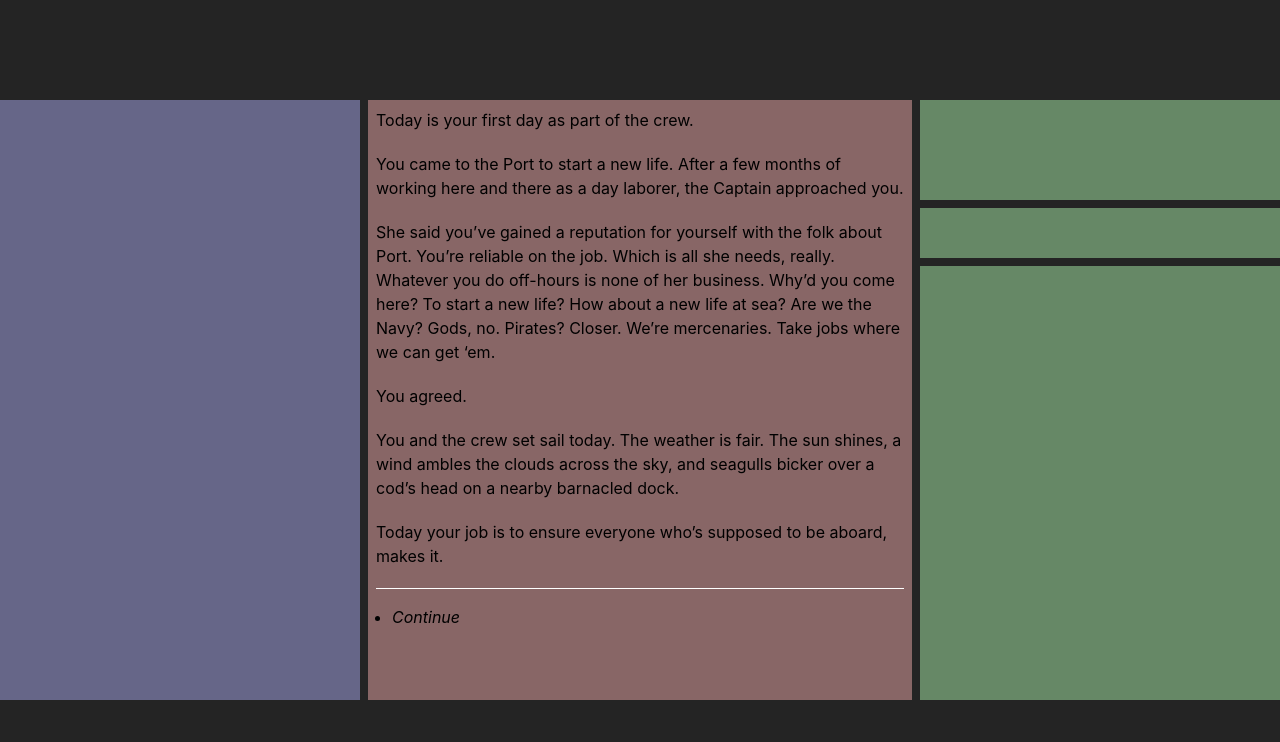
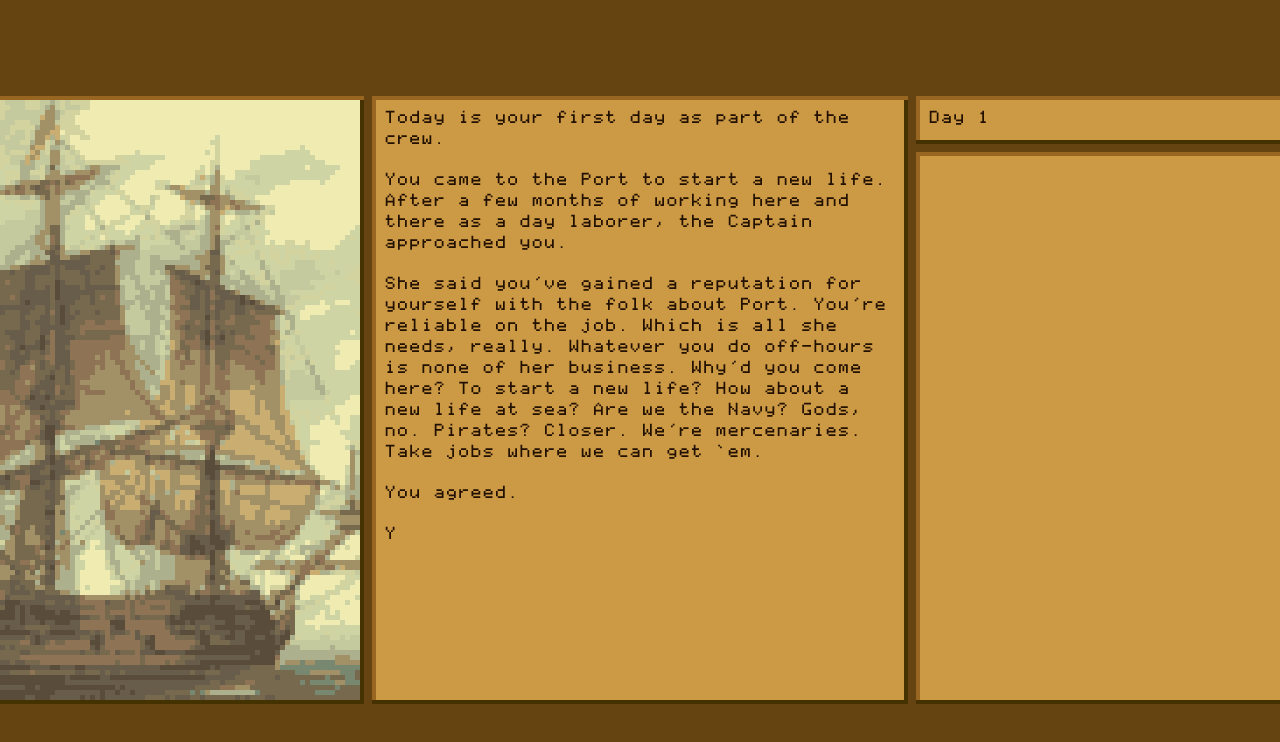
Before and after one commit to dfreeman/new-leaf, a React (Vite) app: page / in a window 1280 px wide. Shown: the top 742 px of the page. Built offline with nearby package versions, Linux system fonts and the light colour scheme.

Commit message:
Typing and styles and stuff

```diff
--- a/src/content/scene-1.ts
+++ b/src/content/scene-1.ts
@@ -1,4 +1,5 @@
 import { Scene, desc, flag, interaction } from '../engine/model';
+import shipArt from '../assets/ship.png';
 
 export const seenDocsIntro = flag`
   Today is my first day working as a crewmate on this ship.
@@ -36,9 +37,11 @@ export const seamanTattoo = flag`
   Based on their scars they seem to have gone through some rough times.
 `;
 
-export const atTheDocks = new Scene(
-  seenDocsIntro,
-  desc`
+export const atTheDocks = new Scene({
+  introFlag: seenDocsIntro,
+  date: 'Day 1',
+  art: shipArt,
+  description: desc`
     Today is your first day as part of the crew.
 
     You came to the Port to start a new life. After a few months of
@@ -59,8 +62,9 @@ export const atTheDocks = new Scene(
     Today your job is to ensure everyone who’s supposed to be aboard, makes it.
 
   `,
-  [
+  areas: [
     {
+      name: 'dock',
       herePrompt: desc`You are standing on the dock.`,
       travelPrompt: desc`
         You can still see several people holding conversations on ${'the dock'}.
@@ -109,7 +113,7 @@ export const atTheDocks = new Scene(
               Apparently they’re looking for one or two big items and the rest of the cut’s
               for us. Not a bad deal, is it?”
 
-              She pauses. “Ah, but mind me manners. This here is the ${'First Mate'}. If I’m not
+              She pauses. “Ah, but mind me manners. This here is the First Mate. If I’m not
               around, you listen to what he says. But careful, he’s not nearly as understanding
               as I am.” She smiles.
 
@@ -246,8 +250,10 @@ export const atTheDocks = new Scene(
       ],
     },
     {
+      name: 'deck',
       herePrompt: desc`
-        You make your way onto ${'the deck'}. From here you see several crewmates busily getting the ship ready to sail.
+        You make your way onto the deck. From here you see several crewmates busily
+        getting the ship ready to sail.
       `,
       travelPrompt: desc`
         On ${'deck'}, you see other crew mates getting the ship sea-ready.
@@ -255,4 +261,4 @@ export const atTheDocks = new Scene(
       interactions: [],
     },
   ],
-);
+});
--- a/src/main.css
+++ b/src/main.css
@@ -1,12 +1,18 @@
+@font-face {
+  font-family: 'Apple II Pro';
+  src: url('/fonts/Apple II Pro.otf');
+}
+
 :root {
-  font-family: Inter, system-ui, Avenir, Helvetica, Arial, sans-serif;
+  font-family: 'Apple II Pro';
+  font-size: 14px;
   line-height: 1.5;
   font-weight: 400;
-
-  background-color: #242424;
+  color: #210;
 
   font-synthesis: none;
   text-rendering: optimizeLegibility;
+  font-variant-ligatures: none;
   -webkit-font-smoothing: antialiased;
   -moz-osx-font-smoothing: grayscale;
 }
@@ -17,52 +23,5 @@ body {
 
 #root {
   display: flex;
-  min-width: 320px;
   min-height: 100vh;
 }
-
-/* a {
-  font-weight: 500;
-  color: #646cff;
-  text-decoration: inherit;
-}
-a:hover {
-  color: #535bf2;
-}
-
-h1 {
-  font-size: 3.2em;
-  line-height: 1.1;
-}
-
-button {
-  border-radius: 8px;
-  border: 1px solid transparent;
-  padding: 0.6em 1.2em;
-  font-size: 1em;
-  font-weight: 500;
-  font-family: inherit;
-  background-color: #1a1a1a;
-  cursor: pointer;
-  transition: border-color 0.25s;
-}
-button:hover {
-  border-color: #646cff;
-}
-button:focus,
-button:focus-visible {
-  outline: 4px auto -webkit-focus-ring-color;
-}
-
-@media (prefers-color-scheme: light) {
-  :root {
-    color: #213547;
-    background-color: #ffffff;
-  }
-  a:hover {
-    color: #747bff;
-  }
-  button {
-    background-color: #f9f9f9;
-  }
-} */
--- a/src/ui/App.module.css
+++ b/src/ui/App.module.css
@@ -1,3 +1,14 @@
+:root {
+  --backdrop: #641;
+  --panel: #c94;
+  --border-light: #962;
+  --border-dark: #430;
+  --border-size: 4px;
+  --link-highlight: #d7ad6c;
+
+  background-color: var(--backdrop);
+}
+
 .root {
   margin: auto;
 
@@ -5,37 +16,44 @@
   height: 600px;
 
   display: grid;
-  gap: 8px;
-  grid-template: 100px 50px 1fr / 360px 1fr 360px;
+  gap: 16px;
+  grid-template: 40px 1fr / 360px 1fr 360px;
   grid-template-areas:
     "art text status"
-    "art text menu"
-    "art text menu-content";
+    "art text journal";
+}
+
+.panel {
+  user-select: none;
+  padding: 8px;
+  background-color: var(--panel);
+  box-shadow:
+    var(--border-size) var(--border-size) 0 0 var(--border-dark),
+    var(--border-size) 0 0 0 var(--border-dark),
+    calc(0px - var(--border-size)) calc(0px - var(--border-size)) 0 0 var(--border-light),
+    calc(0px - var(--border-size)) 0 0 0 var(--border-light),
+    var(--border-size) calc(0px - var(--border-size)) 0 0 var(--border-light),
+    calc(0px - var(--border-size)) var(--border-size) 0 0 var(--border-dark);
 }
 
 .art {
   grid-area: art;
-  background-color: #668;
+  image-rendering: pixelated;
+  padding: 0;
 }
 
 .text {
-  padding: 8px;
   grid-area: text;
-  background-color: #866;
-  overflow: auto;
+  display: flex;
+  overflow: hidden;
 }
 
 .status {
   grid-area: status;
-  background-color: #686;
 }
 
-.menu {
-  grid-area: menu;
-  background-color: #686;
+.journal {
+  grid-area: journal;
+  display: flex;
+  overflow: hidden;
 }
-
-.menuContent {
-  grid-area: menu-content;
-  background-color: #686;
-}
--- a/src/ui/App.tsx
+++ b/src/ui/App.tsx
@@ -2,6 +2,7 @@ import { useCallback, useMemo, useState } from 'react';
 import { atTheDocks } from '../content/scene-1';
 import {
   Area,
+  Description,
   GameState,
   Interaction,
   JournalFlag,
@@ -9,7 +10,7 @@ import {
   desc,
 } from '../engine/model';
 import styles from './App.module.css';
-import { Describe, PlayerOptions } from './utils';
+import { Typewriter } from './Typewriter';
 
 export type Actions = {
   startInteraction: (area: Area, interaction: Interaction) => void;
@@ -17,25 +18,30 @@ export type Actions = {
   addJournalFlags: (flags: Array<JournalFlag>) => void;
 };
 
+function linkify(description: Description): Description {
+  return {
+    text: ['\n\n-> ', ...description.text.slice(1), ''],
+    refs: [description.text[0], ...description.refs],
+  };
+}
+
 function SceneIntro(props: {
   phase: Extract<GamePhase, { name: 'scene-intro' }>;
   actions: Actions;
 }) {
   return (
-    <>
-      <Describe content={props.phase.scene.description} />
-      <PlayerOptions
-        actions={[
+    <Typewriter
+      content={[
+        { description: props.phase.scene.description },
         {
-            description: desc`Continue`,
-            onClick: () => {
-              props.actions.addJournalFlags([props.phase.scene.flag]);
+          description: linkify(desc`Continue`),
+          action() {
+            props.actions.addJournalFlags([props.phase.scene.introFlag]);
             props.actions.travelToArea(props.phase.scene.areas[0]);
           },
         },
       ]}
     />
-    </>
   );
 }
 
@@ -45,27 +51,24 @@ function InArea(props: {
   actions: Actions;
 }) {
   return (
-    <>
-      <Describe content={props.phase.area.herePrompt} />
-      {props.phase.area.interactions
+    <Typewriter
+      key={props.phase.area.name}
+      content={[
+        { description: props.phase.area.herePrompt },
+        ...props.phase.area.interactions
           .filter((int) => props.state.isInteractionAvailable(int))
-        .map((int, i) => (
-          <Describe
-            key={`interaction ${i}`}
-            content={int.start.prompt}
-            action={() => props.actions.startInteraction(props.phase.area, int)}
+          .map((int) => ({
+            description: int.start.prompt,
+            action: () => props.actions.startInteraction(props.phase.area, int),
+          })),
+        ...props.phase.scene.areas
+          .filter((area) => area !== props.phase.area)
+          .map((area) => ({
+            description: area.travelPrompt,
+            action: () => props.actions.travelToArea(area),
+          })),
+      ]}
     />
-        ))}
-      {props.phase.scene.areas
-        .filter((area) => area !== props.phase.area)
-        .map((area, i) => (
-          <Describe
-            key={`area ${i}`}
-            content={area.travelPrompt}
-            action={() => props.actions.travelToArea(area)}
-          />
-        ))}
-    </>
   );
 }
 
@@ -74,26 +77,32 @@ function InInteraction(props: {
   state: GameState;
   actions: Actions;
 }) {
-  const [node, setNode] = useState(props.phase.interaction.start);
+  const [key, setKey] = useState('start');
+  const node = useMemo(
+    () => props.phase.interaction[key],
+    [key, props.phase.interaction],
+  );
   const [flags, setFlags] = useState<Array<JournalFlag>>([]);
   const actions = useMemo(
     () =>
       node.continue
-        .map((key) => props.phase.interaction[key])
-        .filter((option) => !option || props.state.isOptionAvailable(option))
-        .map((option) => {
+        .map((key) => ({ key, option: props.phase.interaction[key] }))
+        .filter(
+          ({ option }) => !option || props.state.isOptionAvailable(option),
+        )
+        .map(({ key, option }) => {
           if (option) {
             return {
-              description: option.prompt,
-              onClick: () => {
+              description: linkify(option.prompt),
+              action: () => {
                 setFlags((flags) => [...flags, ...(option.setsFlags ?? [])]);
-                setNode(option);
+                setKey(key);
               },
             };
           } else {
             return {
-              description: desc`Done.`,
-              onClick: () => {
+              description: linkify(desc`Done`),
+              action: () => {
                 props.actions.addJournalFlags(flags);
                 props.actions.travelToArea(props.phase.area);
               },
@@ -104,10 +113,10 @@ function InInteraction(props: {
   );
 
   return (
-    <>
-      <Describe content={node.description} />
-      <PlayerOptions actions={actions} />
-    </>
+    <Typewriter
+      key={key}
+      content={[{ description: node.description }, ...actions]}
+    />
   );
 }
 
@@ -162,8 +171,10 @@ export function App() {
 
   return (
     <div className={styles.root}>
-      <div className={styles.art}></div>
-      <div className={styles.text}>
+      <div className={`${styles.art} ${styles.panel}`}>
+        <img src={phase.scene.art} style={{ width: '100%' }} />
+      </div>
+      <div className={`${styles.text} ${styles.panel}`}>
         {phase.name === 'scene-intro' ? (
           <SceneIntro phase={phase} actions={actions} />
         ) : phase.name === 'in-area' ? (
@@ -172,16 +183,16 @@ export function App() {
           <InInteraction phase={phase} state={state} actions={actions} />
         )}
       </div>
-      <div className={styles.status}></div>
-      <div className={styles.menu}></div>
-      <div className={styles.menuContent}>
-        <ul>
-          {journal.map((flag, i) => (
-            <li key={i}>
-              <Describe content={flag.description} />
-            </li>
-          ))}
-        </ul>
+      <div className={`${styles.status} ${styles.panel}`}>
+        {phase.scene.date}
+      </div>
+      <div className={`${styles.journal} ${styles.panel}`}>
+        <Typewriter
+          content={journal.flatMap((flag) => [
+            { description: flag.description },
+            { description: desc`\n\n` },
+          ])}
+        />
       </div>
     </div>
   );
--- /dev/null
+++ b/src/ui/Typewriter.module.css
@@ -0,0 +1,20 @@
+.scroller {
+  flex: 1;
+  overflow: auto;
+}
+
+.break {
+  display: block;
+  height: 20px;
+}
+
+.ref {
+  text-decoration: none;
+  color: inherit;
+  background-color: var(--link-highlight);
+  padding: 4px;
+
+  &[tabindex] {
+    cursor: pointer;
+  }
+}
--- /dev/null
+++ b/src/ui/Typewriter.tsx
@@ -0,0 +1,105 @@
+import { useCallback, useEffect, useMemo, useRef, useState } from 'react';
+import { Description } from '../engine/model';
+import styles from './Typewriter.module.css';
+
+type TypewriterSegment =
+  | { kind: 'text'; content: string }
+  | { kind: 'action'; content: string; action?: () => void }
+  | { kind: 'break' };
+
+function Segment({
+  segment,
+  truncate,
+  ...props
+}: {
+  segment: TypewriterSegment;
+  truncate?: number;
+}) {
+  return segment.kind === 'break' ? (
+    <div className={styles.break} {...props} />
+  ) : segment.kind === 'text' ? (
+    <span {...props}>{segment.content.slice(0, truncate ?? Infinity)}</span>
+  ) : (
+    <span
+      {...props}
+      {...(segment.action ? { onClick: segment.action, tabIndex: 0 } : {})}
+      className={styles.ref}
+    >
+      {segment.content.slice(0, truncate ?? Infinity)}
+    </span>
+  );
+}
+
+export function Typewriter(props: {
+  content: Array<{ description: Description; action?: () => void }>;
+}) {
+  const delay = 10;
+  const advance = 1;
+  const end = useRef<HTMLDivElement | null>(null);
+  const [segment, setSegment] = useState(0);
+  const [offset, setOffset] = useState(0);
+  const segments = useMemo(() => {
+    const segments: Array<TypewriterSegment> = [];
+    for (const {
+      description: { refs, text },
+      action,
+    } of props.content) {
+      for (let i = 0; i < text.length; i++) {
+        const paragraphs = text[i].split(/\s*\n\s*\n\s*/g);
+        for (let j = 0; j < paragraphs.length; j++) {
+          segments.push({
+            kind: 'text',
+            content: paragraphs[j].replace(/\s*\n\s*/g, ' '),
+          });
+          if (j < paragraphs.length - 1) {
+            segments.push({ kind: 'break' });
+          }
+        }
+        if (i < refs.length) {
+          segments.push({ kind: 'action', content: refs[i], action });
+        }
+      }
+    }
+    return segments;
+  }, [props.content]);
+
+  const current = segments[segment];
+  const finish = useCallback(() => {
+    setSegment(segments.length);
+    setOffset(0);
+  }, [segments.length]);
+
+  useEffect(() => {
+    if (current) {
+      const timeout = setTimeout(() => {
+        const nextSegment =
+          current.kind === 'break' || offset >= current.content.length;
+        if (nextSegment) {
+          setSegment((segment) => segment + 1);
+          setOffset(0);
+        } else {
+          setOffset((offset) => offset + advance);
+        }
+      }, delay);
+      return () => clearTimeout(timeout);
+    }
+  }, [segments, current, offset]);
+
+  useEffect(() => {
+    end.current?.scrollIntoView();
+  }, [current]);
+
+  return (
+    <div onClick={finish} className={styles.scroller}>
+      {...segments
+        .slice(0, segment)
+        .map((segment, i) => <Segment key={i} segment={segment} />)}
+      {current ? (
+        <Segment key={'current'} segment={current} truncate={offset} />
+      ) : (
+        <></>
+      )}
+      <div ref={end} />
+    </div>
+  );
+}
--- a/src/ui/utils.module.css
+++ /dev/null
@@ -1,22 +0,0 @@
-.playerOptions {
-  border-top: 1px solid white;
-  ul {
-    padding-left: 1em;
-  }
-}
-
-.playerOption {
-  font-style: italic;
-  cursor: pointer;
-}
-
-.break {
-  display: block;
-  height: 20px;
-}
-
-.ref {
-  text-decoration: none;
-  color: inherit !important;
-  font-weight: bolder;
-}
--- a/src/ui/utils.tsx
+++ /dev/null
@@ -1,130 +0,0 @@
-import { ReactNode } from 'react';
-import { Description } from '../engine/model';
-import styles from './utils.module.css';
-
-export function Describe({
-  content,
-  action,
-  ...props
-}: {
-  content: Description;
-  action?: () => void;
-}) {
-  const segments: Array<ReactNode> = [];
-  for (let i = 0; i <= content.refs.length; i++) {
-    const paragraphs = content.text[i].split(/\s*\n\s*\n\s*/g);
-    for (let j = 0; j < paragraphs.length; j++) {
-      segments.push(
-        <span key={`${i}:${j}`}>
-          {paragraphs[j].replace(/\s*\n\s*/g, ' ')}
-        </span>,
-      );
-      if (j < paragraphs.length - 1) {
-        segments.push(<div className={styles.break} key={`${i}:${j}:break`} />);
-      }
-    }
-
-    const ref = content.refs[i];
-    if (ref) {
-      if (action) {
-        segments.push(
-          <a
-            key={`${i}:ref`}
-            href="#"
-            className={styles.ref}
-            onClick={(e) => {
-              e.preventDefault();
-              action?.();
-            }}
-          >
-            {ref}
-          </a>,
-        );
-      } else {
-        segments.push(
-          <span key={`${i}:ref`} className={styles.ref}>
-            {ref}
-          </span>,
-        );
-      }
-    }
-  }
-
-  return <span {...props}>{segments}</span>;
-}
-
-// function Log({
-//   descriptions,
-// }: {
-//   descriptions: Array<Description | [Description, () => void]>;
-// }) {
-//   const [descIndex, setDescIndex] = useState(0);
-//   const [offset, setOffset] = useState(0);
-//   const leading = useMemo(
-//     () => descriptions.slice(0, descIndex),
-//     [descriptions, descIndex],
-//   );
-//   if (descIndex < descriptions.length) {
-//     let total = 0;
-//     let i = 0;
-//     let partial = { text: [], refs: [] };
-//     while (total < offset) {
-
-//     }
-//   }
-// }
-
-// function AreaLog(props: {
-//   showScene: boolean;
-//   scene: Scene;
-//   area: Area;
-//   state: GameState;
-//   startInteraction: (int: Interaction) => void;
-//   travelToArea: (area: Area) => void;
-// }) {
-//   return [
-//     ...(props.showScene
-//       ? [<Describe key="scene" content={props.scene.description} />]
-//       : []),
-//     <Describe key="here" content={props.area.herePrompt} />,
-//     ...props.area.interactions
-//       .filter((int) => props.state.isInteractionAvailable(int))
-//       .map((int, i) => (
-//         <Describe
-//           key={`interaction ${i}`}
-//           content={int.start.prompt}
-//           action={() => props.startInteraction(int)}
-//         />
-//       )),
-//     ...props.scene.areas
-//       .filter((area) => area !== props.area)
-//       .map((area, i) => (
-//         <Describe
-//           key={`area ${i}`}
-//           content={area.travelPrompt}
-//           action={() => props.travelToArea(area)}
-//         />
-//       )),
-//   ];
-// }
-
-export function PlayerOptions(props: {
-  actions: Array<{ description: Description; onClick: () => void }>;
-}) {
-  return (
-    <div className={styles.playerOptions}>
-      <ul>
-        {props.actions.map((action, i) => (
-          <li
-            key={i}
-            className={styles.playerOption}
-            tabIndex={0}
-            onClick={action.onClick}
-          >
-            <Describe content={action.description} />
-          </li>
-        ))}
-      </ul>
-    </div>
-  );
-}
```
Also changed, not shown: src/engine/model.ts (+11 -4 lines), public/fonts/Apple II Pro.otf (added), src/assets/ship.png (added). Lines whose indentation alone changed are shown as unchanged.
